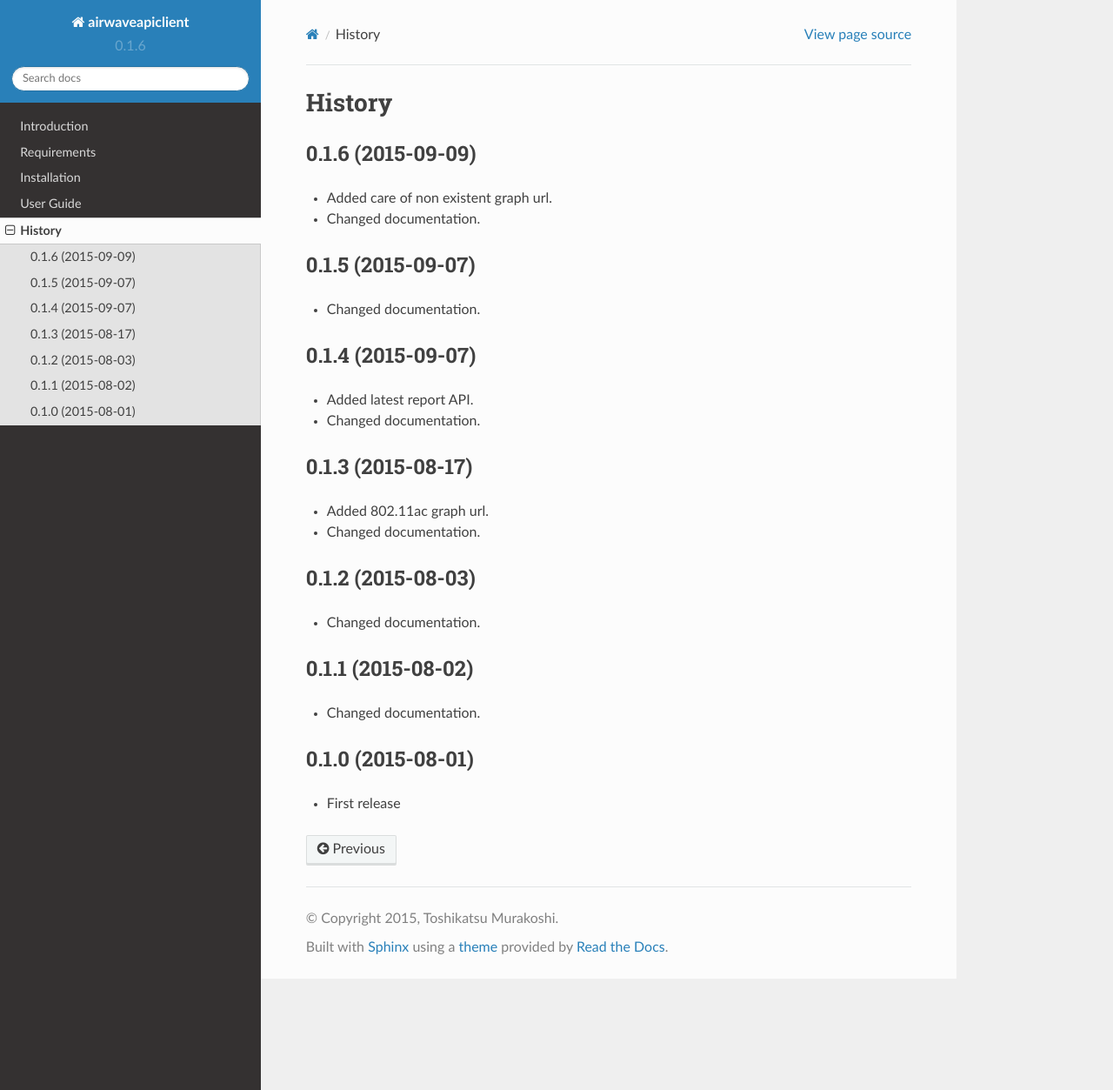
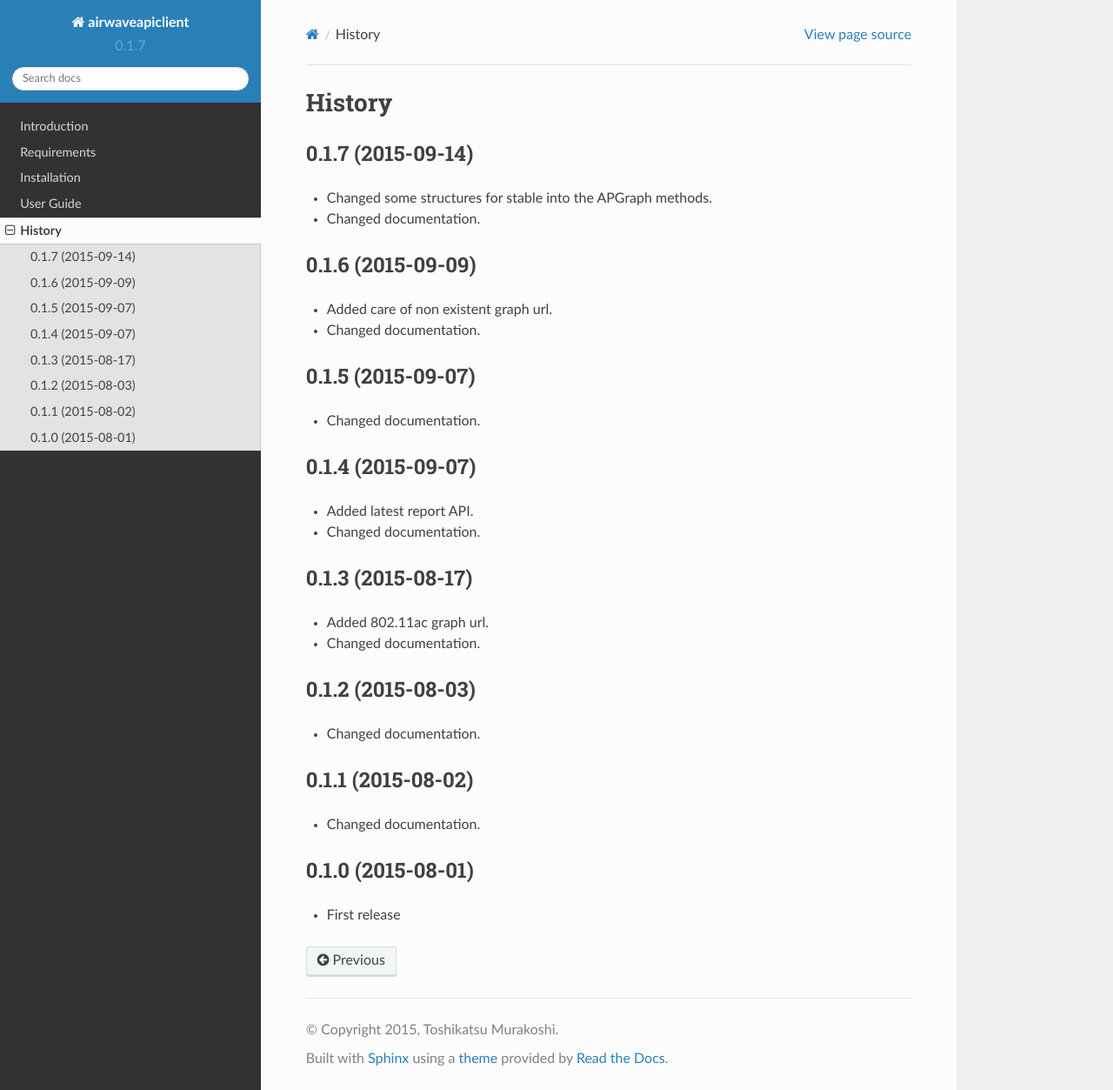
Before and after one commit to mtoshi/airwaveapiclient, a Sphinx documentation site: the page built from docs/source/history.rst, in a window 1280 px wide and 1253 px high. Shown: the whole window at 87% size. Built offline with Sphinx 7.4.7 and the Read the Docs theme 2.0.0, drawn with Linux system fonts in a browser that asks for light colours.

Commit message:
Ver 0.1.7

```diff
--- a/docs/source/conf.py
+++ b/docs/source/conf.py
@@ -65,9 +65,9 @@ author = 'Toshikatsu Murakoshi'
 # built documents.
 #
 # The short X.Y version.
-version = '0.1.6'
+version = '0.1.7'
 # The full version, including alpha/beta/rc tags.
-release = '0.1.6'
+release = '0.1.7'
 
 # The language for content autogenerated by Sphinx. Refer to documentation
 # for a list of supported languages.
--- a/docs/source/history.rst
+++ b/docs/source/history.rst
@@ -1,5 +1,10 @@
 History
 ============
+
+0.1.7 (2015-09-14)
+------------------
+* Changed some structures for stable into the APGraph methods.
+* Changed documentation.
 
 0.1.6 (2015-09-09)
 ------------------
--- a/setup.py
+++ b/setup.py
@@ -62,7 +62,7 @@ with open('requirements.txt', 'w') as _file:
 
 setup(
     name="airwaveapiclient",
-    version="0.1.6",
+    version="0.1.7",
     description='Aruba Networks AirWave API Client.',
     long_description=README,
     author='Toshikatsu Murakoshi',
```
